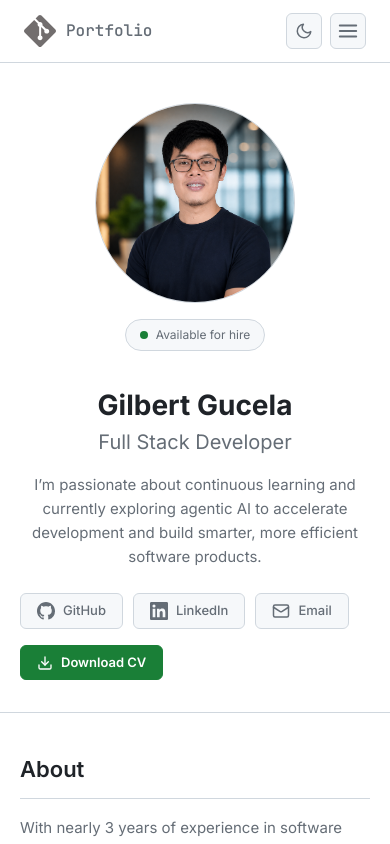
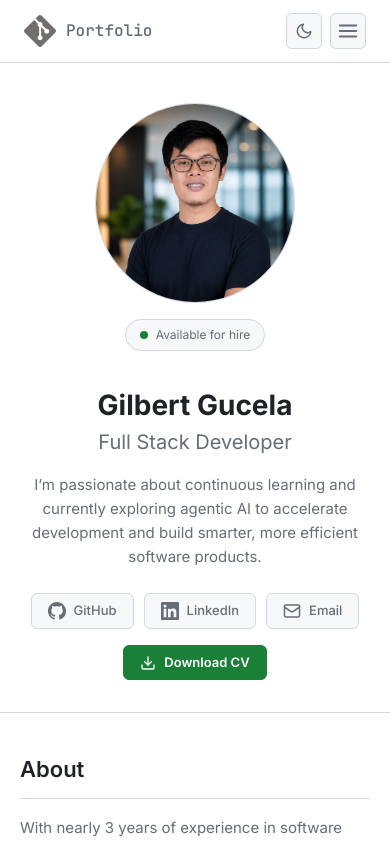
Before and after one commit to glixcode/my-portfolio-website, a React (Vite) app: page / in a window 390 px wide. Shown: the top 844 px of the page. Built offline with nearby package versions, Linux system fonts and the light colour scheme.

Commit message:
adjusted action buttons alignment on  hero section for responsive view

```diff
--- a/src/components/Hero.module.css
+++ b/src/components/Hero.module.css
@@ -155,7 +155,8 @@
     max-width: 100%;
   }
 
-  .socials {
+  .socials,
+  .actions {
     justify-content: center;
   }
 }
```
